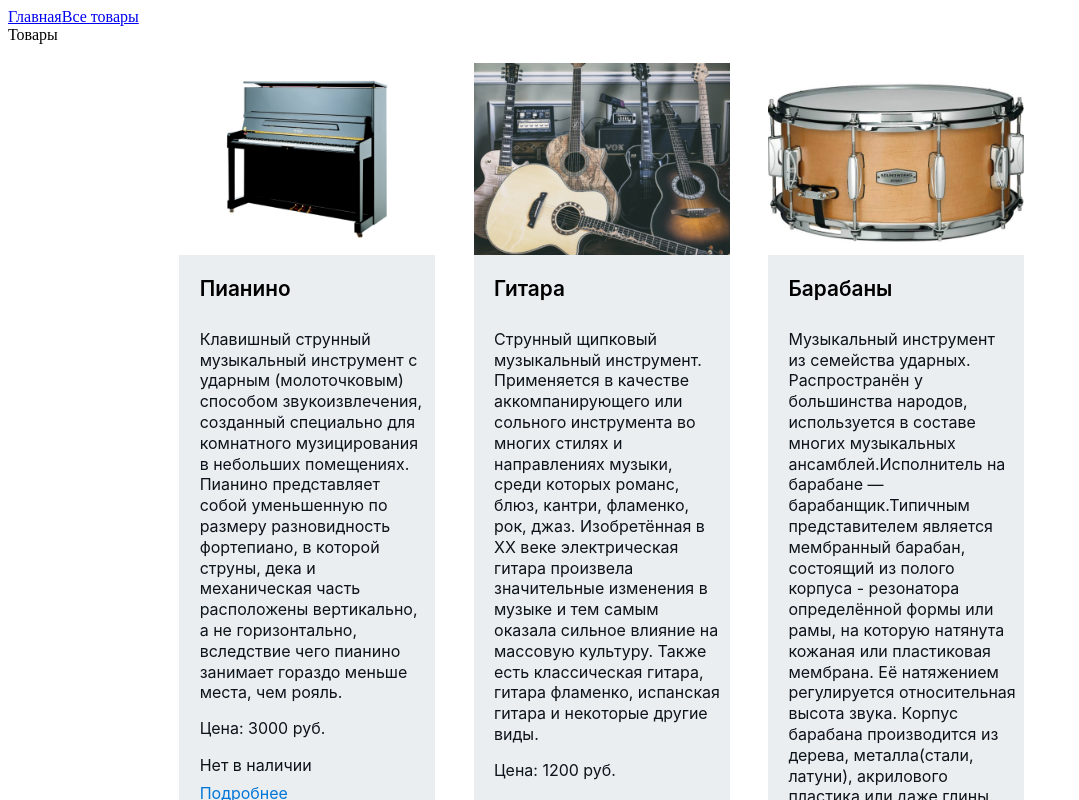
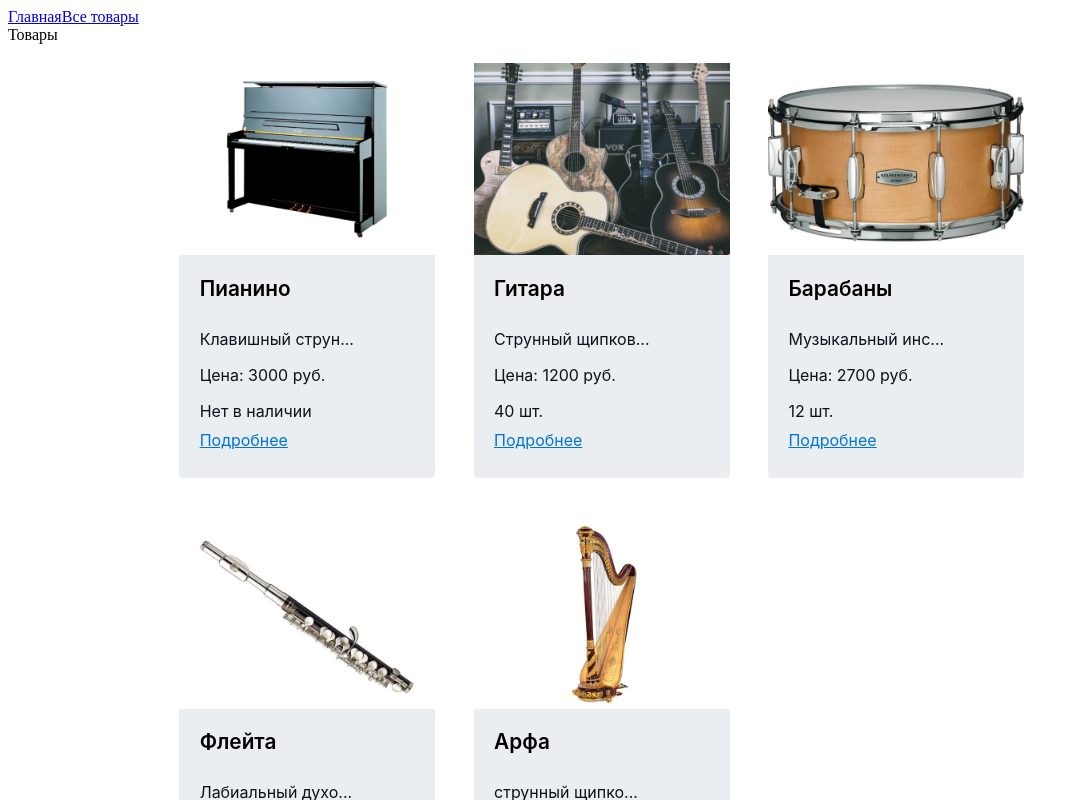
Before and after one commit to katerin-b/vue_homework, a Vue app in the folder hw6-8/: page /products in a window 1280 px wide. Shown: the top 800 px of the page, without its empty margins (0-1079 px from the left). Built offline with nearby package versions, Linux system fonts and the light colour scheme.

Commit message:
In process

```diff
--- a/hw6-8/src/components/MiniCard.vue
+++ b/hw6-8/src/components/MiniCard.vue
@@ -7,7 +7,8 @@
     </div>
     <div>
       <h2>{{ obj.title }}</h2>
-      <p>{{ obj.description }}</p>
+      <!-- в значении свойства description вывести первые 15 символов -->
+      <p>{{ obj.description.substring(0, 15)}}...</p>
       <p>Цена: {{ obj.price }} руб.</p>
       <p v-if="obj.count > 0">{{ obj.count }} шт.</p>
       <p v-else>Нет в наличии</p>
@@ -17,6 +18,7 @@
   </div>
 </template>
 <script>
+
 export default {
   props: {
     obj: Object
```
